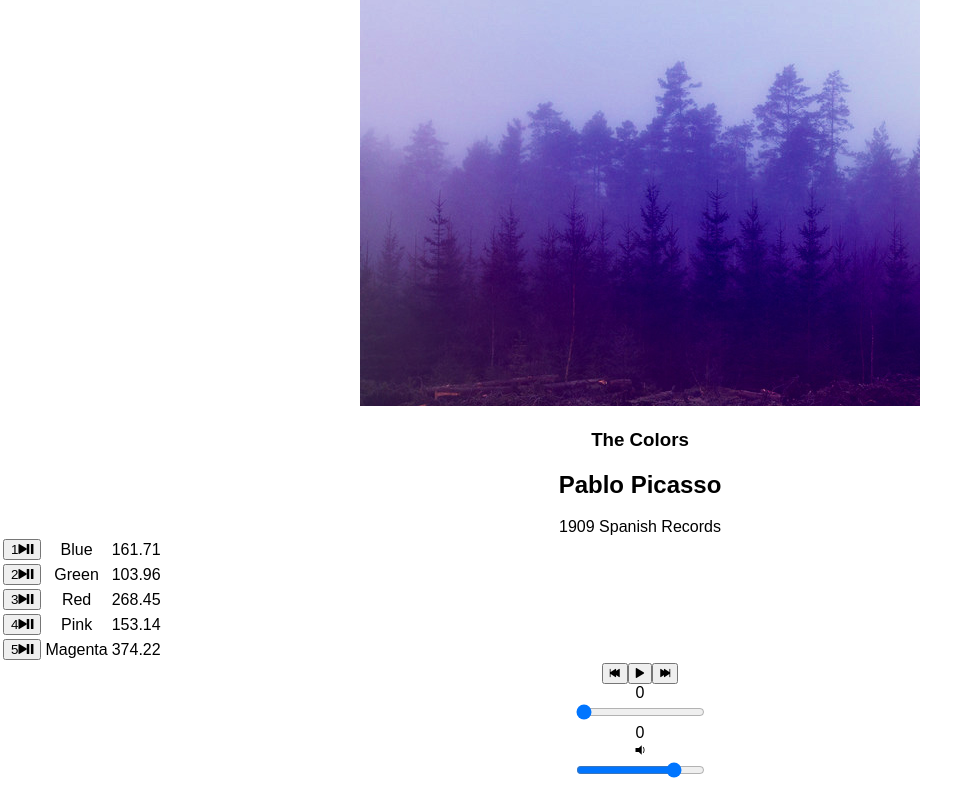
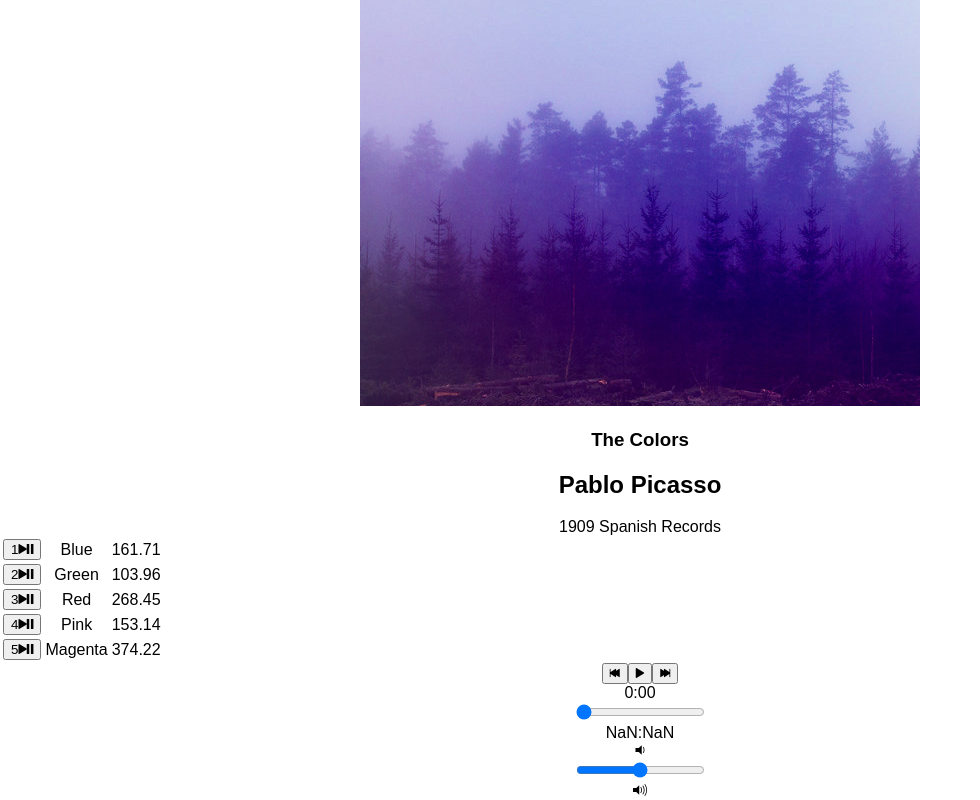
Before and after one commit to tyobri/bloc-jams-react, a React (Create React App) app: page /album/the-colors in a window 1280 px wide. Shown: the part 252-1052 px from the top of the page, without its empty margins (0-980 px from the left). Built offline with nearby package versions, Linux system fonts and the light colour scheme.

Commit message:
added the volume and formatTime functions

```diff
--- a/src/components/Album.js
+++ b/src/components/Album.js
@@ -88,6 +88,21 @@
 		this.setState({ currentTime: newTime });
 	}
 
+	handleVolumeChange(e) {
+    	const newVolume = e.target.value;
+    	this.audioElement.volume = newVolume;
+    	this.setState({ currentVolume:newVolume })
+    }
+
+    formatTime(time) {
+    	const minutes = Math.floor( time / 60 ); // answer to division problem
+    	const seconds = Math.floor( time % 60 );  // what's leftover after I divide
+    	if ( seconds < 10 ) {
+      		return minutes + ":" + 0 + seconds;
+    		}
+    		return minutes + ":" + seconds;
+		}
+
 	render() {
 		return (
 			<section className="album">
@@ -128,11 +143,16 @@
 					isPlaying={this.state.isPlaying}
 					currentSong={this.state.currentSong}
 					currentTime={this.audioElement.currentTime}
-					duration={this.audioElement.currentTime}
+					duration={this.audioElement.duration}
 					handleSongClick={() => this.handleSongClick(this.state.currentSong)}
 				 	handlePrevClick={() => this.handlePrevClick()}
 				 	handleNextClick={() => this.handleNextClick()}
 				 	handleTimeChange={(e) => this.handleTimeChange(e)}
+				 	handleVolumeChange={(e) => this.handleVolumeChange(e)}
+				 	handleFormatTime={(e) => this.handleFormatTime(e)}
+				 	volume={this.state.currentVolume}
+				 	audio={this.audioElement.volume}
+				 	formatTime={this.formatTime}
 				 />
 
 			</section>
--- a/src/components/PlayerBar.js
+++ b/src/components/PlayerBar.js
@@ -4,6 +4,7 @@
 	render() {
 		return (
 			<section className="player-bar">
+
 				<section id="buttons">
 					<button id="previous" onClick={this.props.handlePrevClick}>
 						<span className="ion-skip-backward"></span>
@@ -15,8 +16,9 @@
 						<span className="ion-skip-forward"></span>
 					</button>
 				</section>
+
 				<section id="time-control">
-					<div className="current-time">{this.props.currentTime}</div>
+					<div className="current-time">{this.props.formatTime(this.props.currentTime)}</div>
 					<input
 					type="range"
 					className="seek-bar"
@@ -26,13 +28,22 @@
 					step="0.01"
 					onChange={this.props.handleTimeChange}
 					/>
-					<div className="total-time">{this.props.duration}</div>
+					<div className="total-time">{this.props.formatTime(this.props.duration)}</div>
 				</section>
+
 				<section id="volume-control">
 					<div className="icon ion-volume-low"></div>
-					<input type="range" className="seek-bar" value="80" />
-					<div className="icon ion-vloume-hight"></div>
+					<input type="range"
+					className="seek-bar"
+					value={this.props.volume}
+					max="1"
+					min="0"
+					step="0.01"
+					onChange={this.props.handleVolumeChange}
+					/>
+					<div className="icon ion-volume-high"></div>
 				</section>
+
 			</section>
 			);
 	}
```
